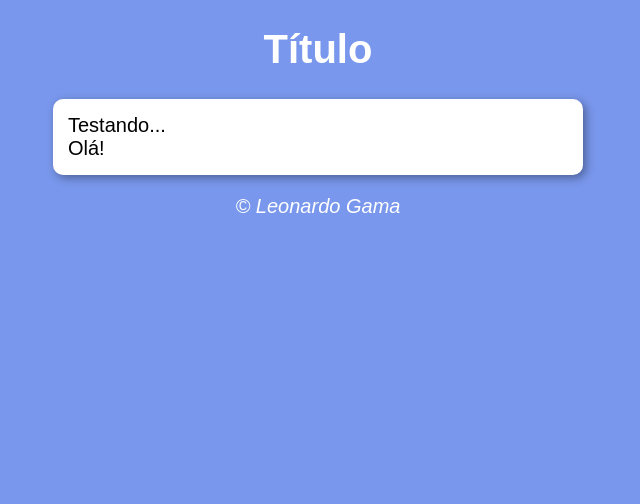
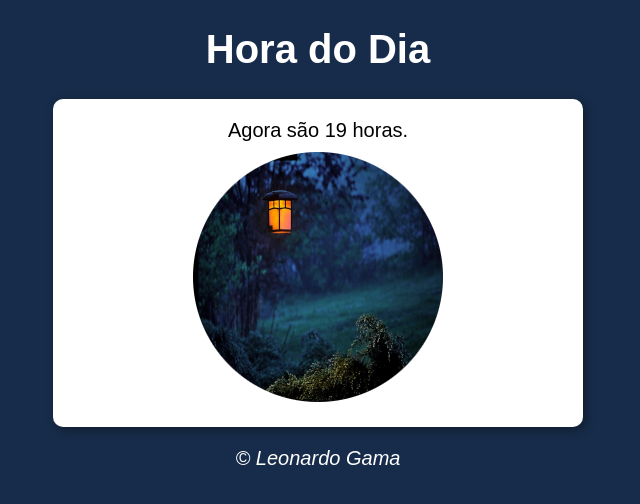
Before and after one commit to leogama09/javascript, a plain HTML site: page Aula12ex/ex014/modelo.html in a window 1280 px wide. Shown: the whole page, without its empty margins (322-962 px from the left). Drawn offline with Linux system fonts and the light colour scheme.

Commit message:
Terminei o exercício ex014

```diff
--- a/Aula12ex/ex014/estilo.css
+++ b/Aula12ex/ex014/estilo.css
@@ -17,6 +17,11 @@ section {
     box-shadow: 3px 3px 10px rgba(0, 0, 0, 0.363);
 }
 
+div {
+    text-align: center;
+    padding: 5px;
+}
+
 footer {
     color: white;
     text-align: center;
--- a/Aula12ex/ex014/modelo.html
+++ b/Aula12ex/ex014/modelo.html
@@ -4,19 +4,19 @@
     <meta charset="UTF-8">
     <meta http-equiv="X-UA-Compatible" content="IE=edge">
     <meta name="viewport" content="width=device-width, initial-scale=1.0">
-    <title>Modelo de Exercício</title>
+    <title>Hora do Dia</title>
     <link rel="stylesheet" href="estilo.css">
 </head>
-<body>
+<body onload="carregar()">
     <header>
-        <h1>Título</h1>
+        <h1>Hora do Dia</h1>
     </header>
     <section>
-        <div>
-            Testando...
+        <div id="msg">
+            Aqui vai aparecer a mensagem...
         </div>
-        <div>
-            Olá!
+        <div id="foto">
+            <img id="imagem" src="fotomanhã.png" alt="Foto do dia">
         </div>
     </section>
     <footer>
--- a/Aula12ex/ex014/script.js
+++ b/Aula12ex/ex014/script.js
@@ -1 +1,20 @@
-alert('Olá!')
+function carregar() {
+    var msg = window.document.getElementById('msg')
+    var img = window.document.getElementById('imagem')
+    var data = new Date()
+    var hora = data.getHours()
+    msg.innerHTML = `Agora são ${hora} horas.`
+    if (hora >=0 && hora < 12) {
+        // BOM DIA!
+        img.src ='fotomanhã.png'
+        document.body.style.background = '#fed091'
+    } else if (hora >= 12 && hora <= 18) {
+        // B0A TARDE!
+        img.src ='fototarde.png'
+        document.body.style.background = '#df8f5a'
+    } else {
+        img.src ='fotonoite.png'
+        document.body.style.background = '#172c4a'
+        // BOA NOITE!
+    }
+}
```
Also changed, not shown: Aula12ex/ex014/fotomanhã.png (added), Aula12ex/ex014/fotonoite.png (added), Aula12ex/ex014/fototarde.png (added).
